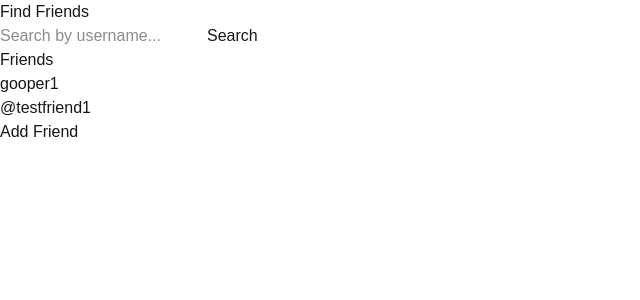
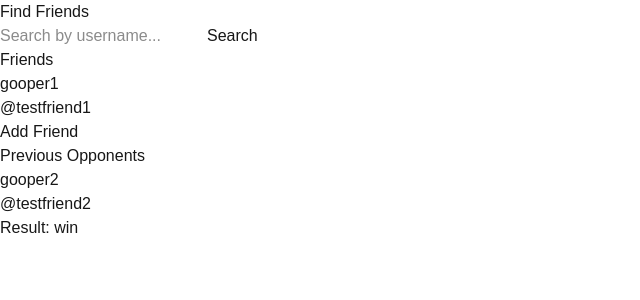
Before and after one commit to CalvinHoover/cool-math-game, a Next.js app: page /friends in a window 1280 px wide. Shown: the top 300 px of the page, without its empty margins (0-640 px from the left). Built offline with nearby package versions, Linux system fonts and the light colour scheme.

Commit message:
FEAT: Added PastOpponents.tsx and updated friends/page.tsx accordingly.

```diff
--- a/src/app/friends/page.tsx
+++ b/src/app/friends/page.tsx
@@ -1,19 +1,14 @@
-// temporary place to render FriendsTester.tsx test case
-// in npm run dev, go to localhost:3000/friends
-// click the "TEST MY FRIENDS..." text line
-// an error should appear in the console that says "Failed to fetch friends :["
-// this is intended!!! we will add better tests when we have a backend lol
-// note that this change only happens once, so to see it in action again, rerun npm run dev
-
-import FriendsTester from "@/features/friends/FriendsTester";
+// import FriendsTester from "@/features/friends/FriendsTester";
 import FriendsList from "@/features/friends/FriendsList";
 import FriendSearch from "@/features/friends/FriendSearch";
+import PastOpponents from "@/features/friends/PastOpponents";
 
 export default function FriendsPage() {
   return (
     <main>
       <FriendSearch />
       <FriendsList />
+      <PastOpponents />
     </main>
   );
 }
--- a/src/features/friends/FriendsTester.tsx
+++ b/src/features/friends/FriendsTester.tsx
@@ -5,6 +5,7 @@
 
 import { useEffect } from "react";
 import { getFriends, searchUsers } from "@/features/friends/api"
+
 
 export default function FriendsTester() {
   useEffect(() => {
--- /dev/null
+++ b/src/features/friends/PastOpponents.tsx
@@ -0,0 +1,30 @@
+"use client";
+
+import { useEffect, useState } from "react";
+import { getPastOpponents } from "./api";
+import type { PastOpponent } from "./types";
+
+export default function PastOpponents() {
+  const [opponents, setOpponents] = useState<PastOpponent[]>([]);
+  useEffect(() => {
+    async function loadPastOpponents() {
+      const data = await getPastOpponents();
+      setOpponents(data);
+    }
+    loadPastOpponents();
+  }, []);
+
+  return (
+    <section>
+      <h2>Previous Opponents</h2>
+
+      {opponents.map((opponent) => (
+        <div key={opponent.profile.id}>
+          <h3>{opponent.profile.username}</h3>
+          <p>@{opponent.profile.id}</p>
+          <p>Result: {opponent.result}</p>
+        </div>
+      ))}
+    </section>
+  );
+}
```
